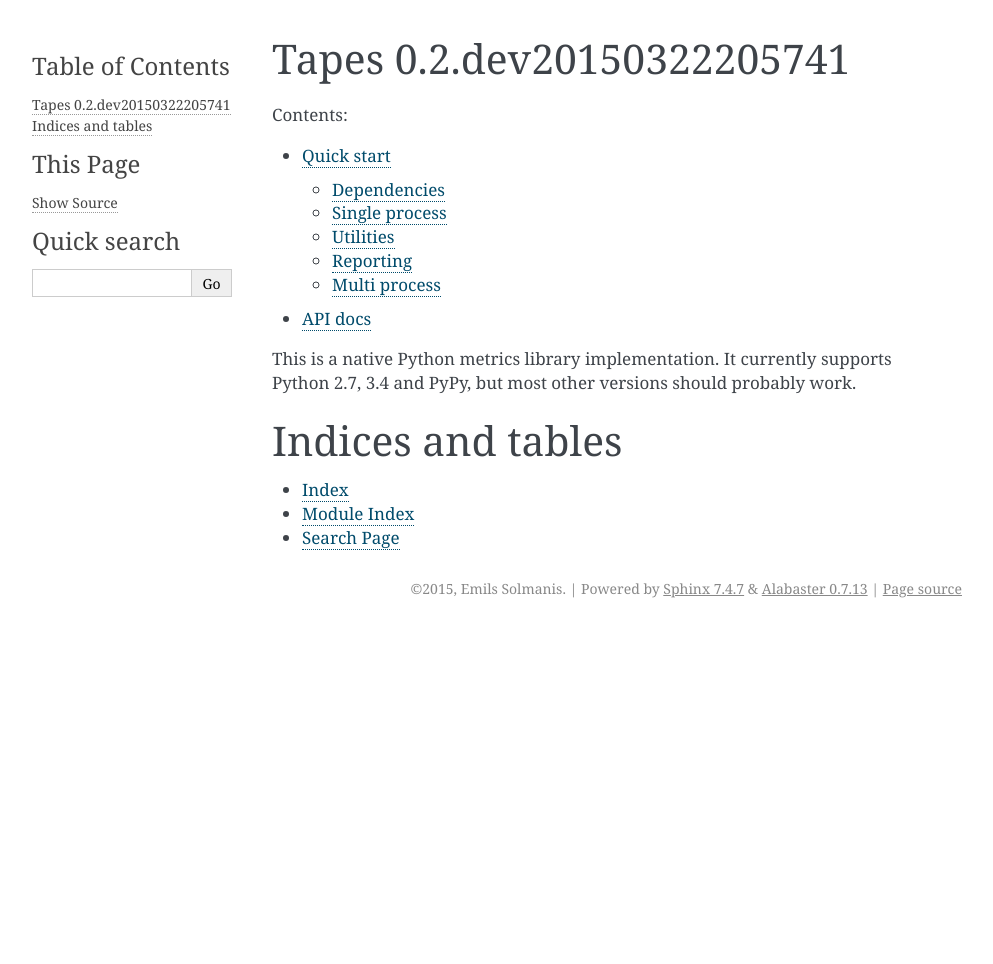
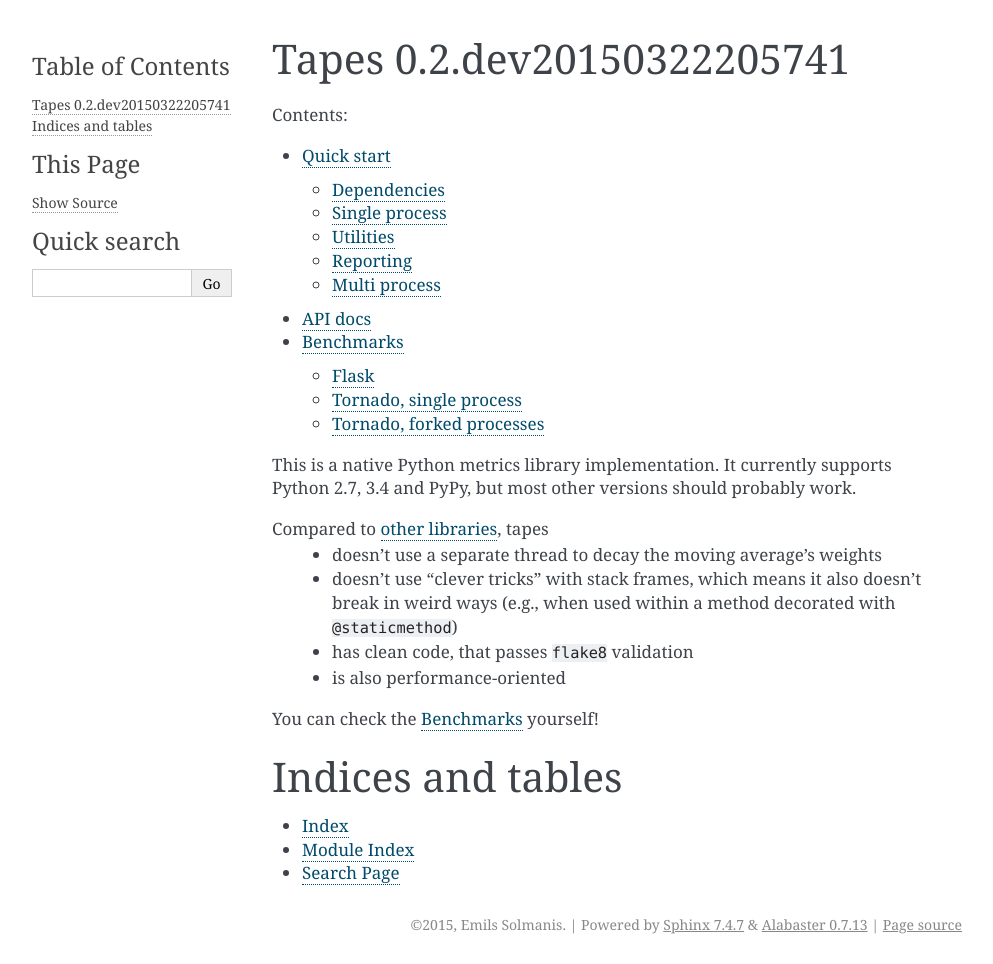
Before and after one commit to emilssolmanis/tapes, a Sphinx documentation site: the page built from docs/index.rst, in a window 1280 px wide. Shown: the whole page, without its empty margins (148-1141 px from the left). Built offline with Sphinx 7.4.7, drawn with Linux system fonts in a browser that asks for light colours; before the commit the page ends 900 px from its top, so only the background shows below that.

Commit message:
Add benchmarks to tox and docs

```diff
--- a/docs/index.rst
+++ b/docs/index.rst
@@ -8,9 +8,19 @@
 
    quickstart
    api
+   benchmarks
 
 This is a native Python metrics library implementation. It currently supports Python 2.7, 3.4 and PyPy, but most other
 versions should probably work.
+
+Compared to `other libraries <https://github.com/Cue/scales>`_, tapes
+ - doesn't use a separate thread to decay the moving average's weights
+ - doesn't use "clever tricks" with stack frames, which means it also doesn't break in weird
+   ways (e.g., when used within a method decorated with ``@staticmethod``)
+ - has clean code, that passes ``flake8`` validation
+ - is also performance-oriented
+
+You can check the :doc:`benchmarks` yourself!
 
 Indices and tables
 ==================
```
Also changed, not shown: docs/benchmarks.rst (added, +65 -0 lines), .travis.yml, docs/images/benchmarks/py27/flask_single_box.png (added), docs/images/benchmarks/py27/tornado_multi_box.png (added), docs/images/benchmarks/py27/tornado_single_box.png (added), docs/images/benchmarks/py34/flask_single_box.png (added), docs/images/benchmarks/py34/tornado_multi_box.png (added), docs/images/benchmarks/py34/tornado_single_box.png (added), docs/images/benchmarks/pypy/flask_single_box.png (added), docs/images/benchmarks/pypy/tornado_multi_box.png (added), docs/images/benchmarks/pypy/tornado_single_box.png (added), 3 other files.
